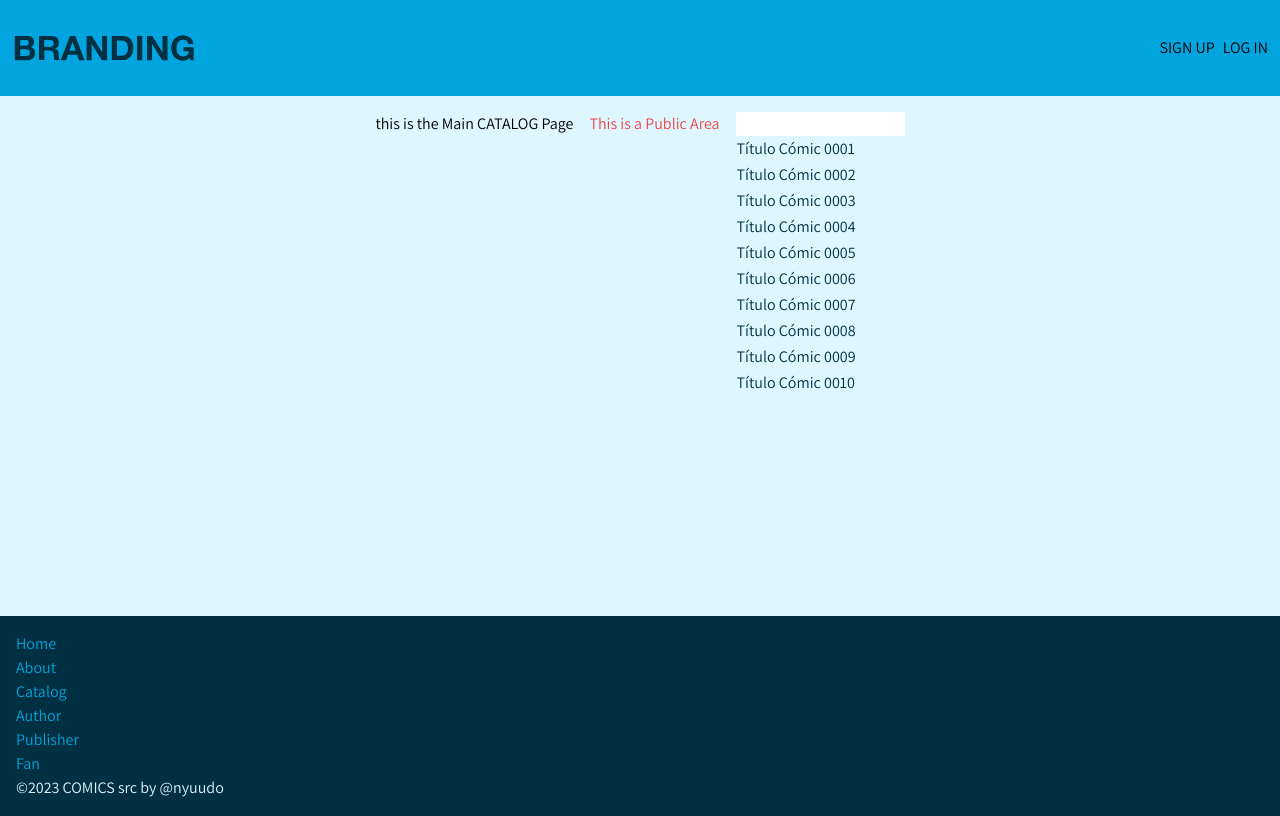
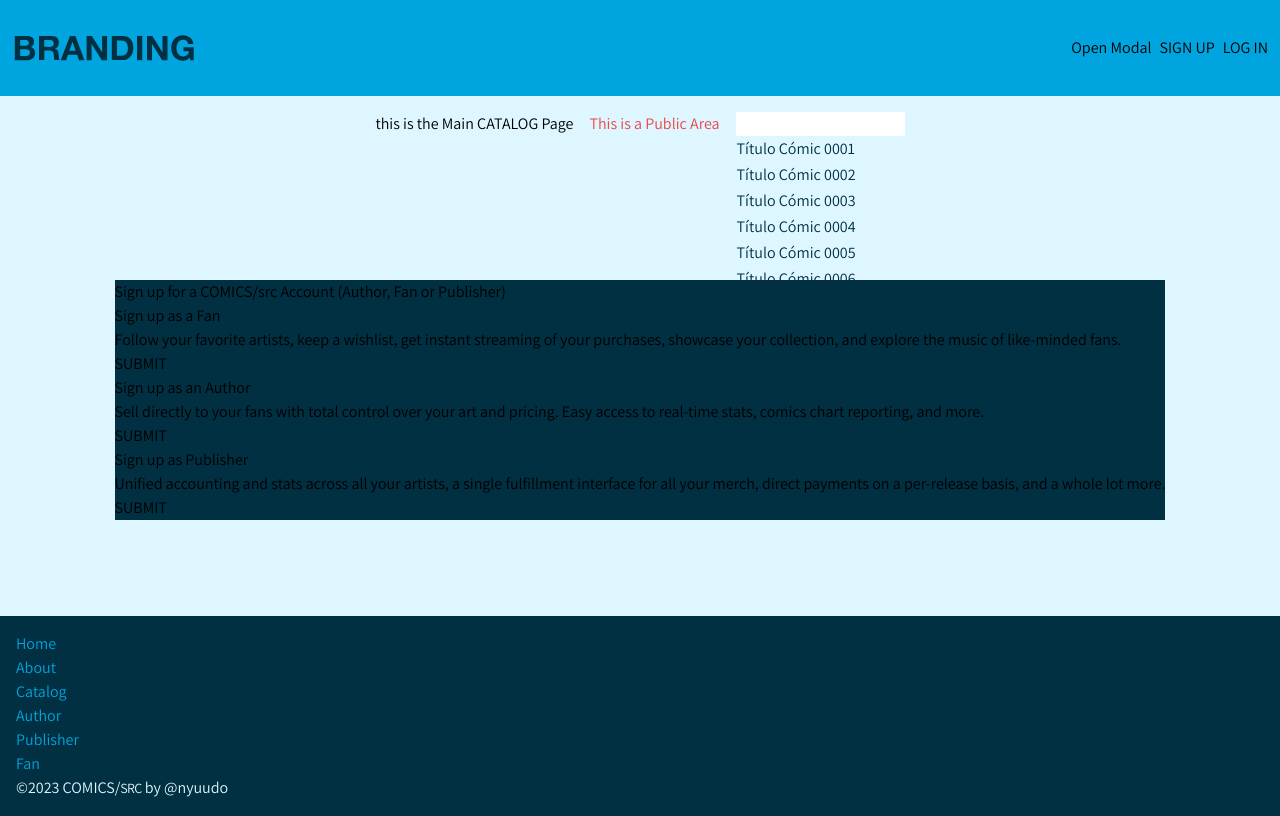
Before and after one commit to nyuudo/comics-src, a Next.js app: page /catalog in a window 1280 px wide. Both pictures are taken after a click on the button "SIGN UP". Built offline with nearby package versions, Linux system fonts and the light colour scheme.

Commit message:
Redux for modal (pending update of interaction)

```diff
--- a/app/about/page.tsx
+++ b/app/about/page.tsx
@@ -1,6 +1,9 @@
+import { Logo } from "@/components/shared/Logo";
+
 export default function About() {
   return (
     <main className="flex justify-center gap-4 bg-csrclight p-4 h-[520px]">
+      <Logo />
       <h1>this is the About Page</h1>
       <h3 className="text-red-500">This is a Public Area</h3>
     </main>
--- a/app/catalog/page.tsx
+++ b/app/catalog/page.tsx
@@ -1,7 +1,7 @@
 import { store } from "@/store/store";
 import { setStartupComics } from "@/store/searchSlice";
 import SearchBar from "@/components/shared/SearchBar";
-import Providers from "@/store/Provider";
+//import Providers from "@/store/Provider";
 import PreLoadComics from "@/components/feature/PreLoadComics";
 export default async function Catalog() {
   const req = await fetch("http://localhost:3000/api/search");
@@ -13,9 +13,7 @@ export default async function Catalog() {
       <h1>this is the Main CATALOG Page</h1>
       <h3 className="text-red-500">This is a Public Area</h3>
       <PreLoadComics comics={data} />
-      <Providers>
-        <SearchBar />
-      </Providers>
+      <SearchBar />
     </main>
   );
 }
--- a/app/layout.tsx
+++ b/app/layout.tsx
@@ -8,7 +8,7 @@ import Providers from "@/store/Provider";
 const assistant = Assistant({ subsets: ["latin"] });
 
 export const metadata: Metadata = {
-  title: "COMICS src",
+  title: "COMICS/src",
   description:
     "Discover new comics and directly support the artist who make it",
 };
@@ -21,9 +21,11 @@ export default function RootLayout({
   return (
     <html lang="en">
       <body className={assistant.className}>
-        <Header />
-        {children}
-        <Footer />
+        <Providers>
+          <Header />
+          {children}
+          <Footer />
+        </Providers>
       </body>
     </html>
   );
--- a/components/feature/ModalForSignIn.tsx
+++ b/components/feature/ModalForSignIn.tsx
@@ -1,27 +1,38 @@
 import ModalButton from "./ModalButton";
 
-export default function ModalForSignIn() {
+type ModalForSignInProps = {
+  onClose: () => void;
+};
+
+const ModalForSignIn: React.FC<ModalForSignInProps> = ({ onClose }) => {
   return (
-    <div>
+    <div className="fixed inset-0 flex items-center justify-center">
+      <form className="bg-csrcdark rounded;">
         <h1>Sign up for a COMICS/src Account (Author, Fan or Publisher)</h1>
         <h3>Sign up as a Fan</h3>
         <p>
-        Lorem ipsum dolor sit amet consectetur, adipisicing elit. Sequi
-        voluptates nesciunt magni?
+          Follow your favorite artists, keep a wishlist, get instant streaming
+          of your purchases, showcase your collection, and explore the music of
+          like-minded fans.
         </p>
         <ModalButton />
         <h3>Sign up as an Author</h3>
         <p>
-        Lorem ipsum dolor sit amet consectetur, adipisicing elit. Sequi
-        voluptates nesciunt magni?
+          Sell directly to your fans with total control over your art and
+          pricing. Easy access to real-time stats, comics chart reporting, and
+          more.
         </p>
         <ModalButton />
         <h3>Sign up as Publisher</h3>
         <p>
-        Lorem ipsum dolor sit amet consectetur, adipisicing elit. Sequi
-        voluptates nesciunt magni?
+          Unified accounting and stats across all your artists, a single
+          fulfillment interface for all your merch, direct payments on a
+          per-release basis, and a whole lot more.
         </p>
         <ModalButton />
+      </form>
     </div>
   );
-}
+};
+
+export default ModalForSignIn;
--- a/components/shared/BrandImage.tsx
+++ /dev/null
@@ -1,7 +0,0 @@
-"use client";
-
-import RiveComponent from "@rive-app/react-canvas";
-
-export const BrandImage = () => (
-  <RiveComponent src="https://cdn.rive.app/animations/vehicles.riv" />
-);
--- a/components/shared/Footer.tsx
+++ b/components/shared/Footer.tsx
@@ -11,7 +11,11 @@ export default function Footer() {
         <Link href="/publisher">Publisher</Link>
         <Link href="/fan">Fan</Link>
       </div>
-      <span className="text-csrclight">©2023 COMICS src by @nyuudo</span>
+      <p className="text-csrclight">
+        ©2023 COMICS/
+        <span className="text-sm uppercase tracking-tighter">SRC</span> by
+        @nyuudo
+      </p>
     </footer>
   );
 }
--- a/components/shared/Header.tsx
+++ b/components/shared/Header.tsx
@@ -1,10 +1,29 @@
+"use client";
+
 import Link from "next/link";
 import Image from "next/image";
 import SignUpButton from "./buttons/SignUpButton";
 import LogInButton from "./buttons/LogInButton";
+import ModalForSignIn from "../feature/ModalForSignIn";
+import { useDispatch, useSelector } from "react-redux";
+import { openModal, closeModal } from "@/store/modalSlice";
+import { RootState } from "@/store/store";
 
 export default function Header() {
+  const isModalOpen = useSelector(
+    (state: RootState) => state.modal.isModalOpen
+  );
+  const handleCloseModal = () => {
+    dispatch(closeModal());
+  };
+  const dispatch = useDispatch();
+  const handleOpenModal = () => {
+    dispatch(openModal());
+  };
+
   return (
+    <div>
+      {isModalOpen && <ModalForSignIn onClose={handleCloseModal} />}
       <header className="container flex items-center justify-between sm:px-3 bg-csrcblue h-[96px]">
         <div className="flex">
           <Link href="/">
@@ -18,10 +37,12 @@ export default function Header() {
         </div>
         <div className="flex justify-between gap-2">
           <div className="flex justify-between gap-2">
+            <button onClick={handleOpenModal}>Open Modal</button>
             <SignUpButton />
             <LogInButton />
           </div>
         </div>
       </header>
+    </div>
   );
 }
--- /dev/null
+++ b/components/shared/Logo.tsx
@@ -0,0 +1,16 @@
+"use client";
+
+import { useRive } from "@rive-app/react-canvas";
+
+export const Logo = () => {
+  const { RiveComponent } = useRive({
+    src: "/assets/images/logotipo.riv",
+    autoplay: true,
+  });
+
+  return (
+    <div style={{ width: "185px", height: "32px" }}>
+      <RiveComponent />
+    </div>
+  );
+};
--- a/components/shared/buttons/SignUpButton.tsx
+++ b/components/shared/buttons/SignUpButton.tsx
@@ -1,3 +1,17 @@
+"use client";
+
+import { useDispatch, useSelector } from "react-redux";
+import { openModal } from "@/store/modalSlice";
+import { RootState } from "@/store/store";
+
 export default function SignUpButton() {
-  return <button>SIGN UP</button>;
+  const isModalOpen = useSelector(
+    (state: RootState) => state.modal.isModalOpen
+  );
+  const dispatch = useDispatch();
+  const handleOpenModal = () => {
+    dispatch(openModal());
+  };
+
+  return <button onClick={handleOpenModal}>SIGN UP</button>;
 }
--- a/store/modalSlice.ts
+++ b/store/modalSlice.ts
@@ -1,4 +1,4 @@
-/* import { createSlice } from "@reduxjs/toolkit";
+import { createSlice } from "@reduxjs/toolkit";
 
 interface ModalState {
   isModalOpen: boolean;
@@ -19,4 +19,4 @@ const modalSlice = createSlice({
   },
 });
 export const { openModal, closeModal } = modalSlice.actions;
-export default modalSlice.reducer; */
+export default modalSlice.reducer;
--- a/store/store.ts
+++ b/store/store.ts
@@ -1,10 +1,10 @@
 import { configureStore, combineReducers } from "@reduxjs/toolkit";
-//import modalReducer from "./modalSlice";
+import modalReducer from "./modalSlice";
 import searchReducer from "./searchSlice";
 import { comicsSrcApi } from "./comicsSrcApi";
 
 const rootReducer = combineReducers({
-  //modal: modalReducer,
+  modal: modalReducer,
   search: searchReducer,
   comicsSrcApi: comicsSrcApi.reducer,
   // if more slices are needed
```
Also changed, not shown: public/assets/images/comics-src-search-area.svg (added), 1 other file (tests, documents, lock files or other folders). Lines whose indentation alone changed are shown as unchanged.
